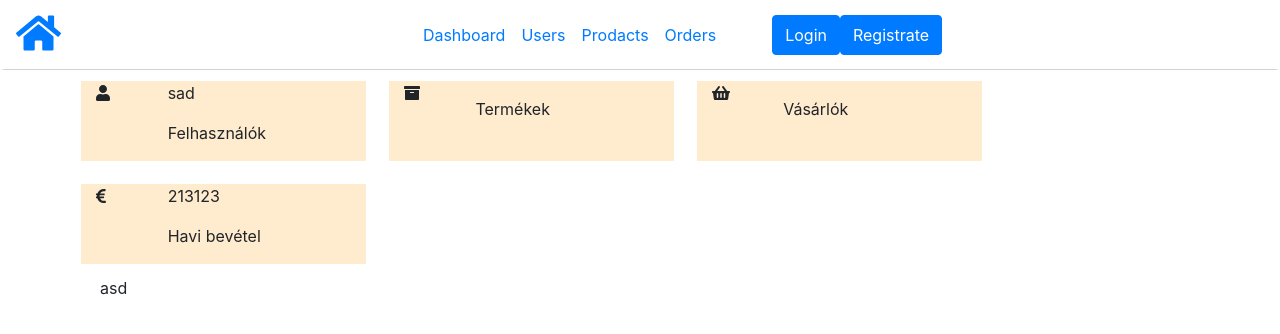
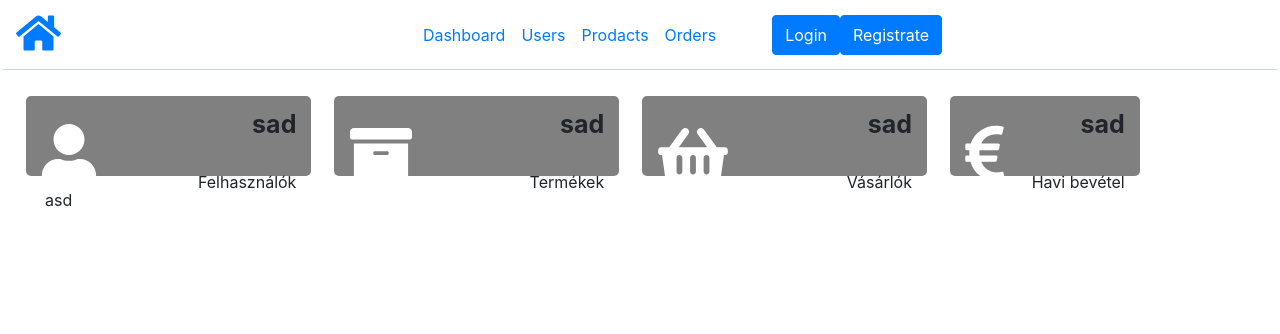
Before and after one commit to Rekaert/Crack_Webshop, an Angular app in the folder frontend/: page /dashboard in a window 1280 px wide. Shown: the top 334 px of the page. Built offline with nearby package versions, Linux system fonts and the light colour scheme; no server answers.

Commit message:
dashboard view edited, dashboardChard service added

```diff
--- a/frontend/src/app/dashboard-chart.service.ts
+++ b/frontend/src/app/dashboard-chart.service.ts
@@ -1,8 +1,15 @@
 import { Injectable } from '@angular/core';
+import { HttpClient, HttpHeaders } from '@angular/common/http';
+import 'rxjs/add/operator/map';
 
 @Injectable()
 export class DashboardChartService {
 
-  constructor() { }
+  constructor(private _http: HttpClient) { }
+
+  dailyForecast() {
+    return this._http.get("http://samples.openweathermap.org/data/2.5/history/city?q=Warren,OH&appid=b6907d289e10d714a6e88b30761fae22")
+      .map(result => result);
+  }
 
 }
--- a/frontend/src/app/dashboard/dashboard.component.css
+++ b/frontend/src/app/dashboard/dashboard.component.css
@@ -1,11 +1,33 @@
+.full_width {
+  margin: 15px;
+}
+
 .header_title {
   box-sizing: border-box;
   margin: 1%;
   height: 10vh;
-  background-color: blanchedalmond;
+  background-color: gray;
+  border-radius: 5px;
 }
 
-.fas {
-  font-size: 3em;
-  color: Tomato
+.header_title_data {
+  font-size: 25px;
+  font-weight: bold;
+  padding-top: 10px;
+  text-align: right;
 }
+
+.header_title_hint {
+  padding-top: 10px;
+  text-align: right;
+}
+
+.fa-user,
+.fa-archive,
+.fa-shopping-basket,
+.fa-euro-sign {
+  padding-top: 5%;
+  margin-top: 5%;
+  font-size: 4em;
+  color: rgb(255, 255, 255)
+}
--- a/frontend/src/app/dashboard/dashboard.component.html
+++ b/frontend/src/app/dashboard/dashboard.component.html
@@ -1,46 +1,50 @@
-<div class="container">
+<div class="container full_width">
   <div class="row">
     <div class="col-md-3 header_title">
       <div class="row">
         <div class="col-md-3">
+          <br>
           <i class="fas fa-user"></i>
         </div>
         <div class="col-9">
-          <p>sad</p>
-          <p>Felhasználók</p>
+          <p class="header_title_data">sad</p>
+          <p class="header_title_hint">Felhasználók</p>
         </div>
       </div>
     </div>
     <div class="col-md-3 header_title">
       <div class="row">
         <div class="col-md-3">
+          <br>
           <i class="fas fa-archive"></i>
         </div>
         <div class="col-9">
-          <p></p>
-          <p>Termékek</p>
+          <p class="header_title_data">sad</p>
+          <p class="header_title_hint">Termékek</p>
         </div>
       </div>
     </div>
     <div class="col-md-3 header_title">
       <div class="row">
         <div class="col-md-3">
+          <br>
           <i class="fas fa-shopping-basket"></i>
         </div>
         <div class="col-9">
-          <p></p>
-          <p>Vásárlók</p>
+          <p class="header_title_data">sad</p>
+          <p class="header_title_hint">Vásárlók</p>
         </div>
       </div>
     </div>
-    <div class="col-md-3 header_title">
+    <div class="col-md-2 header_title">
       <div class="row">
         <div class="col-md-3">
+          <br>
           <i class="fas fa-euro-sign"></i>
         </div>
         <div class="col-9">
-          <p>213123</p>
-          <p>Havi bevétel</p>
+          <p class="header_title_data">sad</p>
+          <p class="header_title_hint">Havi bevétel</p>
         </div>
       </div>
     </div>
--- a/frontend/src/app/dashboard/dashboard.component.ts
+++ b/frontend/src/app/dashboard/dashboard.component.ts
@@ -1,4 +1,6 @@
 import { Component, OnInit } from '@angular/core';
+import { Chart } from 'chart.js';
+import { DashboardChartService } from '../dashboard-chart.service';
 
 @Component({
   selector: 'app-dashboard',
@@ -7,9 +9,12 @@ import { Component, OnInit } from '@angular/core';
 })
 export class DashboardComponent implements OnInit {
 
-  constructor() { }
+  constructor(private _dashboardChart: DashboardChartService) { }
 
   ngOnInit() {
+    this._dashboardChart.dailyForecast().subscribe(res => {
+      console.log(res);
+    })
   }
 
 }
```
